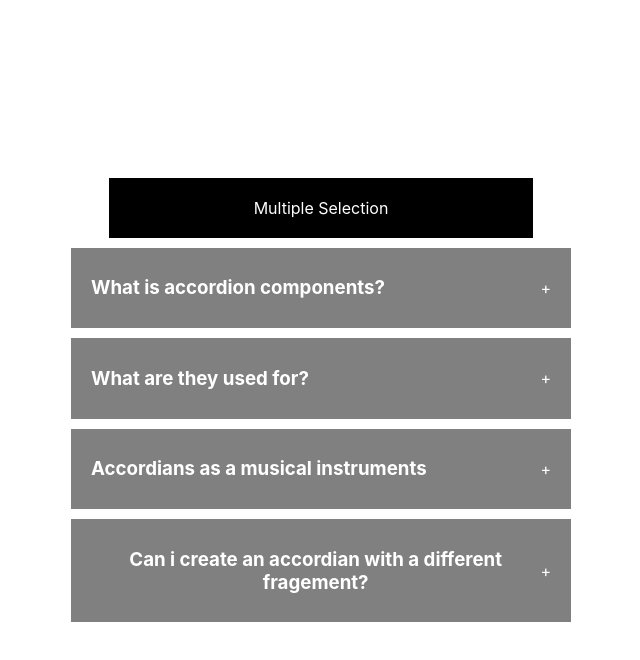
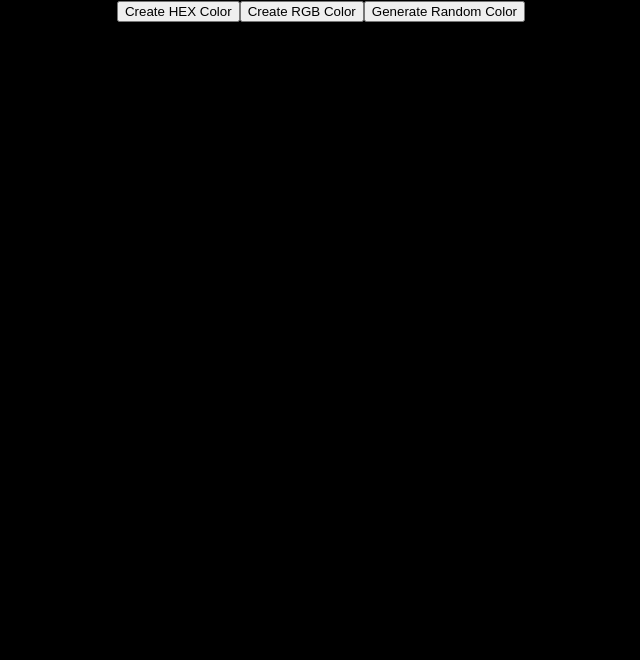
Before and after one commit to AakashRam70/small_projects, a React (Create React App) app in the folder my-app/: page / in a window 1280 px wide. Shown: the top 660 px of the page, without its empty margins (319-959 px from the left). Built offline with nearby package versions, Linux system fonts and the light colour scheme.

Commit message:
random_color

```diff
--- a/my-app/src/App.js
+++ b/my-app/src/App.js
@@ -1,11 +1,16 @@
 import './App.css';
 import Accordion from './components/accordian';
+import RandomColor from './components/accordian/random-color';
 
 function App() {
   return (
     <div className='App'>
       {/* Accordian Component  */}
-      <Accordion />
+      {/* <Accordion /> */}
+
+      {/* Random Color Generator  */}
+      <RandomColor />
+
     </div>
   )
 }
--- /dev/null
+++ b/my-app/src/components/accordian/random-color/index.jsx
@@ -0,0 +1,19 @@
+import { useState } from "react";
+
+export default function RandomColor() {
+
+    const [typeOfColor, setTypeOfColor] = useState('hex');
+    const [color, setColor] = useState("black");
+
+    return (
+        <div style={{
+            width: '100vw',
+            height: '100vh',
+            background: color,
+        }}>
+            <button onClick={() => setTypeOfColor('hex')}>Create HEX Color</button>
+            <button onClick={() => setTypeOfColor('rgb')}>Create RGB Color</button>
+            <button>Generate Random Color</button>
+        </div>
+    );
+}
```
